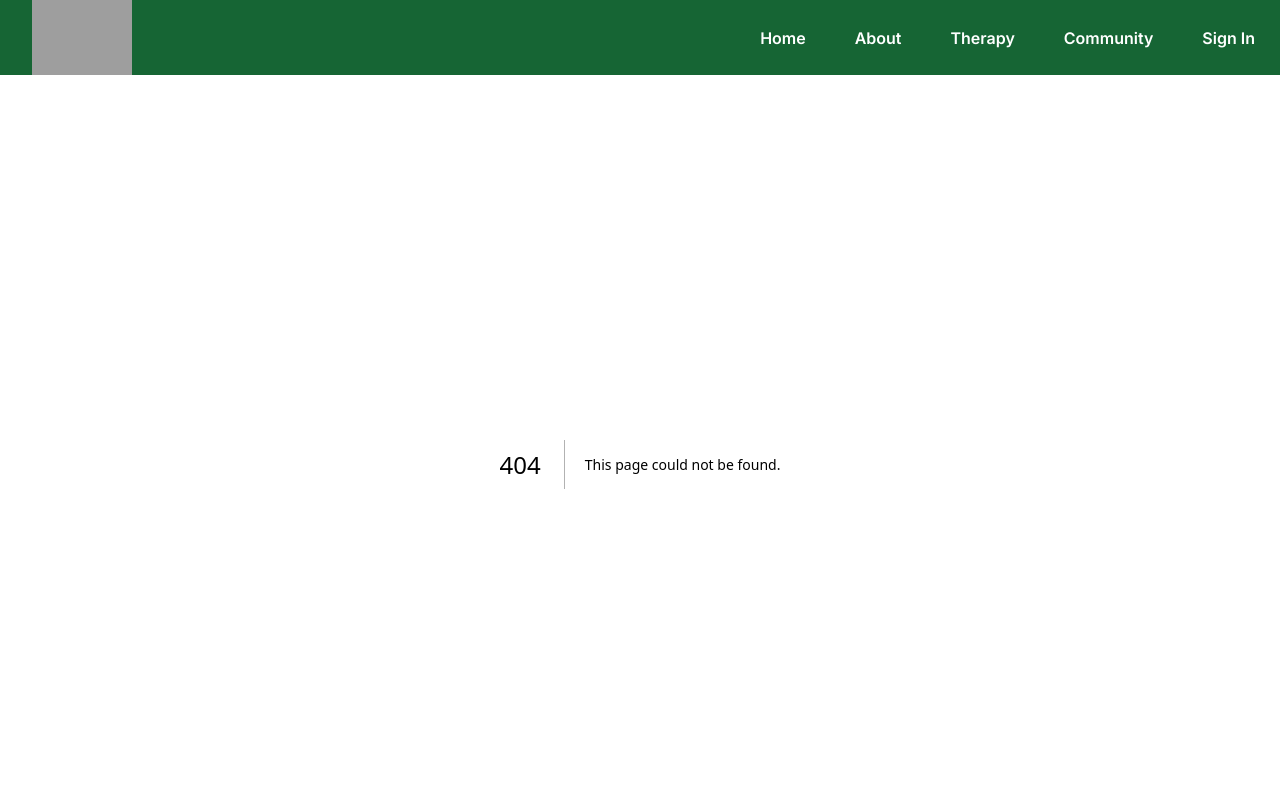
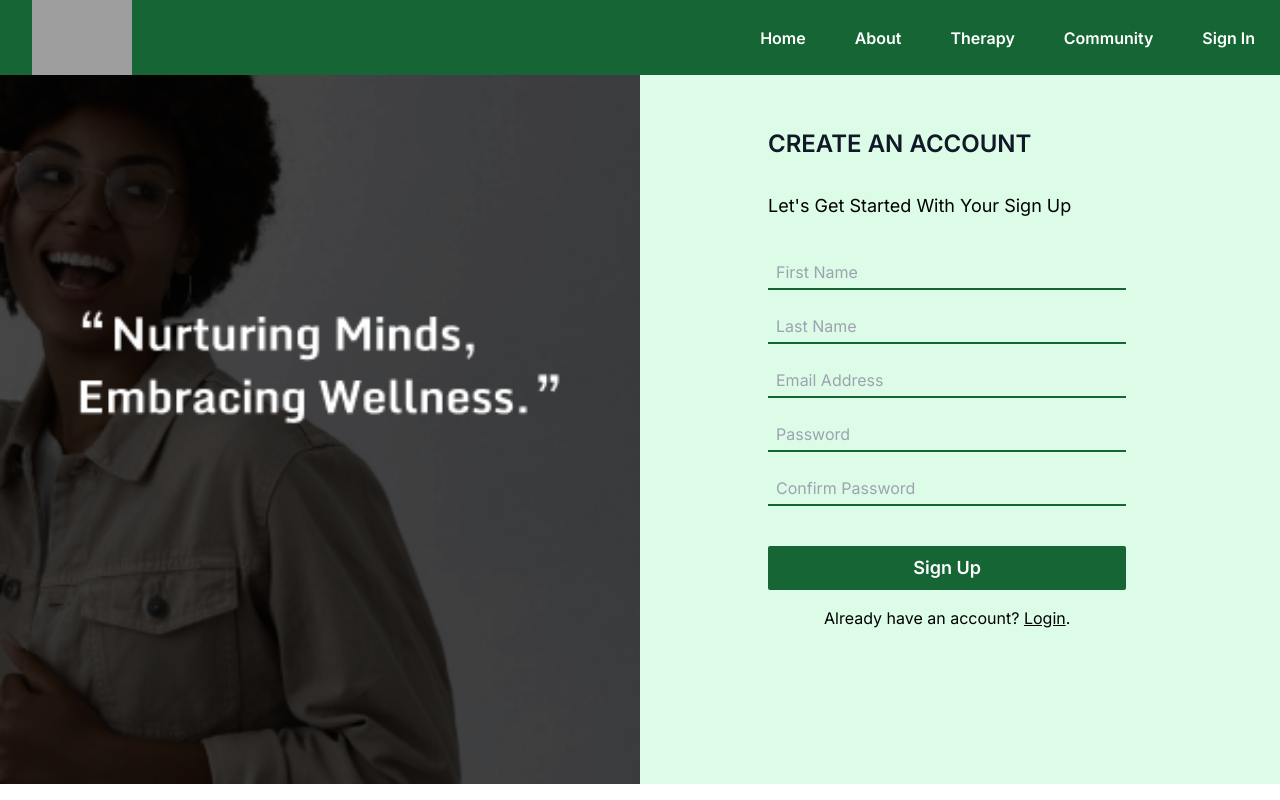
Before and after one commit to Wajud/rethrive, a Next.js app: page /register in a window 1280 px wide. Before the commit this address had no page. Shown: the top 800 px of the page. Built offline with nearby package versions, Linux system fonts and the light colour scheme; grey boxes are pictures that could not be loaded.

Commit message:
added login and register pages

```diff
--- a/app/about/page.jsx
+++ b/app/about/page.jsx
@@ -2,6 +2,7 @@ import React from "react";
 import Image from "next/image";
 import aboutBg from "@/public/images/about-bg.jpg";
 import Link from "next/link";
+import Footer from "../components/Footer";
 
 const About = () => {
   return (
@@ -451,6 +452,7 @@ const About = () => {
         </div>
       </section>
       {/* End of Team Section */}
+      <Footer />
     </div>
   );
 };
--- a/app/layout.js
+++ b/app/layout.js
@@ -1,7 +1,6 @@
 import { Inter, Nabla } from "next/font/google";
 import "./globals.css";
 import Navbar from "./components/Navbar";
-import Footer from "./components/Footer";
 
 const inter = Inter({ subsets: ["latin"] });
 
@@ -18,7 +17,6 @@ export default function RootLayout({ children }) {
           <Navbar />
         </div>
         <div className="relative top-16">{children}</div>
-        <Footer />
       </body>
     </html>
   );
--- a/app/login/page.jsx
+++ b/app/login/page.jsx
@@ -1,7 +1,50 @@
+import Image from "next/image";
+import banner from "@/public/images/signin-banner.jpg";
+import Link from "next/link";
+
 const Login = () => {
   return (
-    <div>
-      <h1>Login Page</h1>
+    <div className="bg-green-100 grid grid-cols-2 mb-12 relative">
+
+      <Image
+        src={banner}
+        className="w-full h-full max-h-[90vh]  object-cover"
+        alt="banner"
+      />
+      <div className="pl-32 pt-20">
+        <form>
+          <h1 className="text-2xl font-semibold text-gray-900  mb-8">
+            SIGN IN
+          </h1>
+
+          <p className="text-lg capitalize mb-8">
+            Let's get started with your sign in
+          </p>
+          <input
+            type="email"
+            name="email"
+            placeholder="Email Address"
+            className="block w-[70%] px-2 pb-1 pt-2 border-b-2 border-green-800 bg-green-100 focus:outline-none placeholder:text-gray-400"
+          />
+          <br />
+          <input
+            type="password"
+            name="password"
+            placeholder="Password"
+            className="block w-[70%] px-2 pb-1 pt-2 border-b-2 border-green-800 bg-green-100 focus:outline-none placeholder:text-gray-400"
+          />
+          <button className="w-[70%] mt-10 mx-auto px-8 py-2 rounded-sm bg-green-800 hover:bg-green-700 transition-all font-semibold text-lg text-white">
+            Sign In
+          </button>
+          <p className="text-black mt-4 w-[70%] text-center">
+            Don't have an account?{" "}
+            <Link href="/register" className="underline">
+              Register Here
+            </Link>
+            .
+          </p>
+        </form>
+      </div>
     </div>
   );
 };
--- a/app/page.js
+++ b/app/page.js
@@ -1,6 +1,7 @@
 import Image from "next/image";
 import therapyOne from "@/public/images/therapy-one.jpg";
 import Link from "next/link";
+import Footer from "./components/Footer";
 
 export default function Home() {
   return (
@@ -142,6 +143,7 @@ export default function Home() {
       </section>
 
       {/* End of Community Section */}
+      <Footer />
     </div>
   );
 }
--- /dev/null
+++ b/app/register/page.jsx
@@ -0,0 +1,72 @@
+import Image from "next/image";
+import banner from "@/public/images/register-banner.png";
+import Link from "next/link";
+
+const Register = () => {
+  return (
+    <div className="bg-green-100 grid grid-cols-2 mb-12 relative">
+      <Image
+        src={banner}
+        className="w-full h-full max-h-[90vh]  object-cover"
+        alt="banner"
+      />
+      <div className="pl-32 pt-16">
+        <form>
+          <h1 className="text-2xl font-semibold text-gray-900  mb-8">
+            CREATE AN ACCOUNT
+          </h1>
+
+          <p className="text-lg capitalize mb-8">
+            Let's get started with your sign up
+          </p>
+          <div className="flex flex-col gap-4">
+            <input
+              type="string"
+              name="firstName"
+              placeholder="First Name"
+              className="block w-[70%] px-2 pb-1 pt-2 border-b-2 border-green-800 bg-green-100 focus:outline-none placeholder:text-gray-400"
+            />
+            <input
+              type="string"
+              name="lastName"
+              placeholder="Last Name"
+              className="block w-[70%] px-2 pb-1 pt-2 border-b-2 border-green-800 bg-green-100 focus:outline-none placeholder:text-gray-400"
+            />
+
+            <input
+              type="email"
+              name="email"
+              placeholder="Email Address"
+              className="block w-[70%] px-2 pb-1 pt-2 border-b-2 border-green-800 bg-green-100 focus:outline-none placeholder:text-gray-400"
+            />
+            <input
+              type="password"
+              name="password"
+              placeholder="Password"
+              className="block w-[70%] px-2 pb-1 pt-2 border-b-2 border-green-800 bg-green-100 focus:outline-none placeholder:text-gray-400"
+            />
+
+            <input
+              type="password"
+              name="confirmPassword"
+              placeholder="Confirm Password"
+              className="block w-[70%] px-2 pb-1 pt-2 border-b-2 border-green-800 bg-green-100 focus:outline-none placeholder:text-gray-400"
+            />
+          </div>
+          <button className="w-[70%] mt-10 mx-auto px-8 py-2 rounded-sm bg-green-800 hover:bg-green-700 transition-all font-semibold text-lg text-white">
+            Sign Up
+          </button>
+          <p className="text-black mt-4 w-[70%] text-center">
+            Already have an account?{" "}
+            <Link href="/login" className="underline">
+              Login
+            </Link>
+            .
+          </p>
+        </form>
+      </div>
+    </div>
+  );
+};
+
+export default Register;
```
Also changed, not shown: public/images/register-banner.png (added), public/images/signin-banner.jpg (added).
